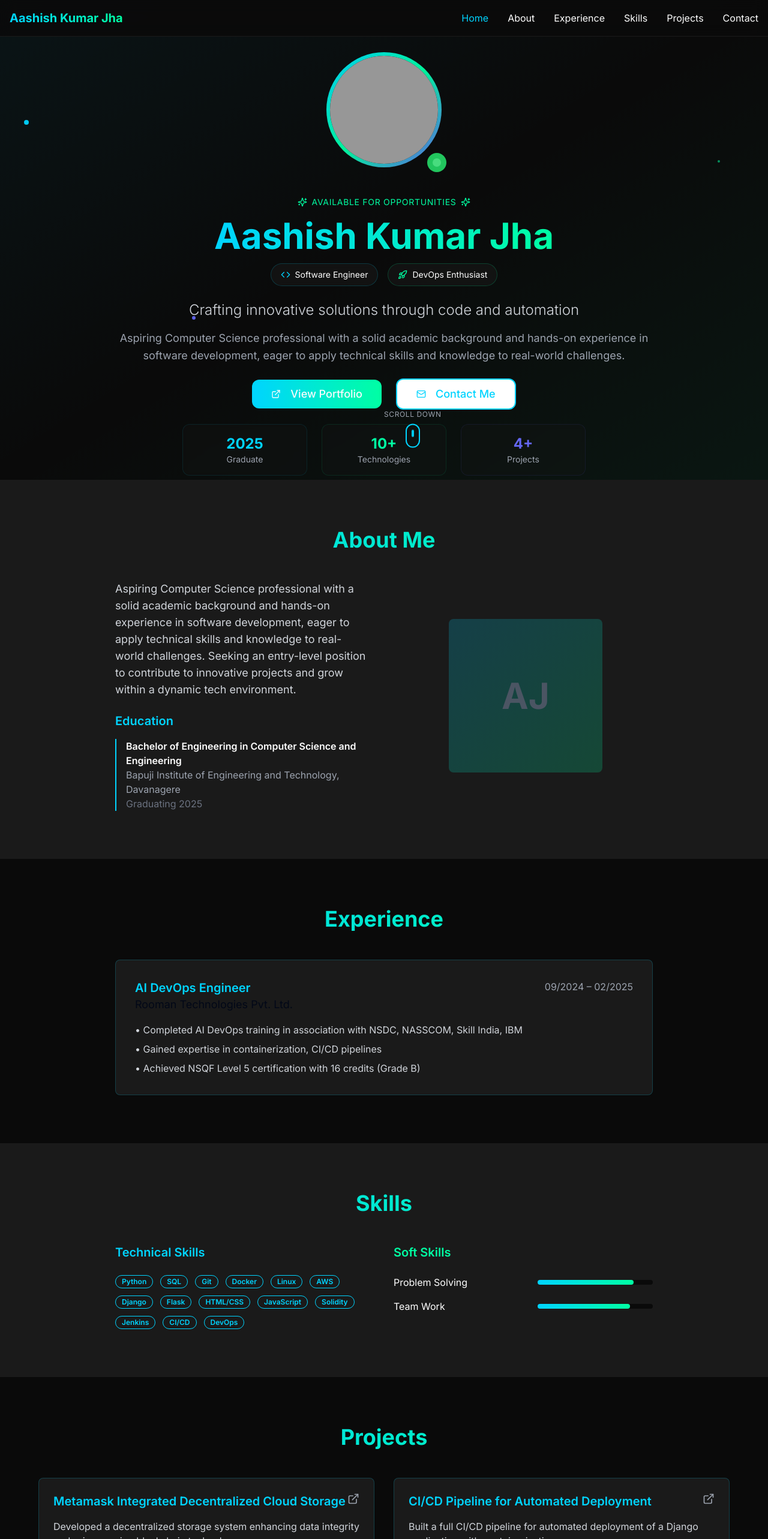
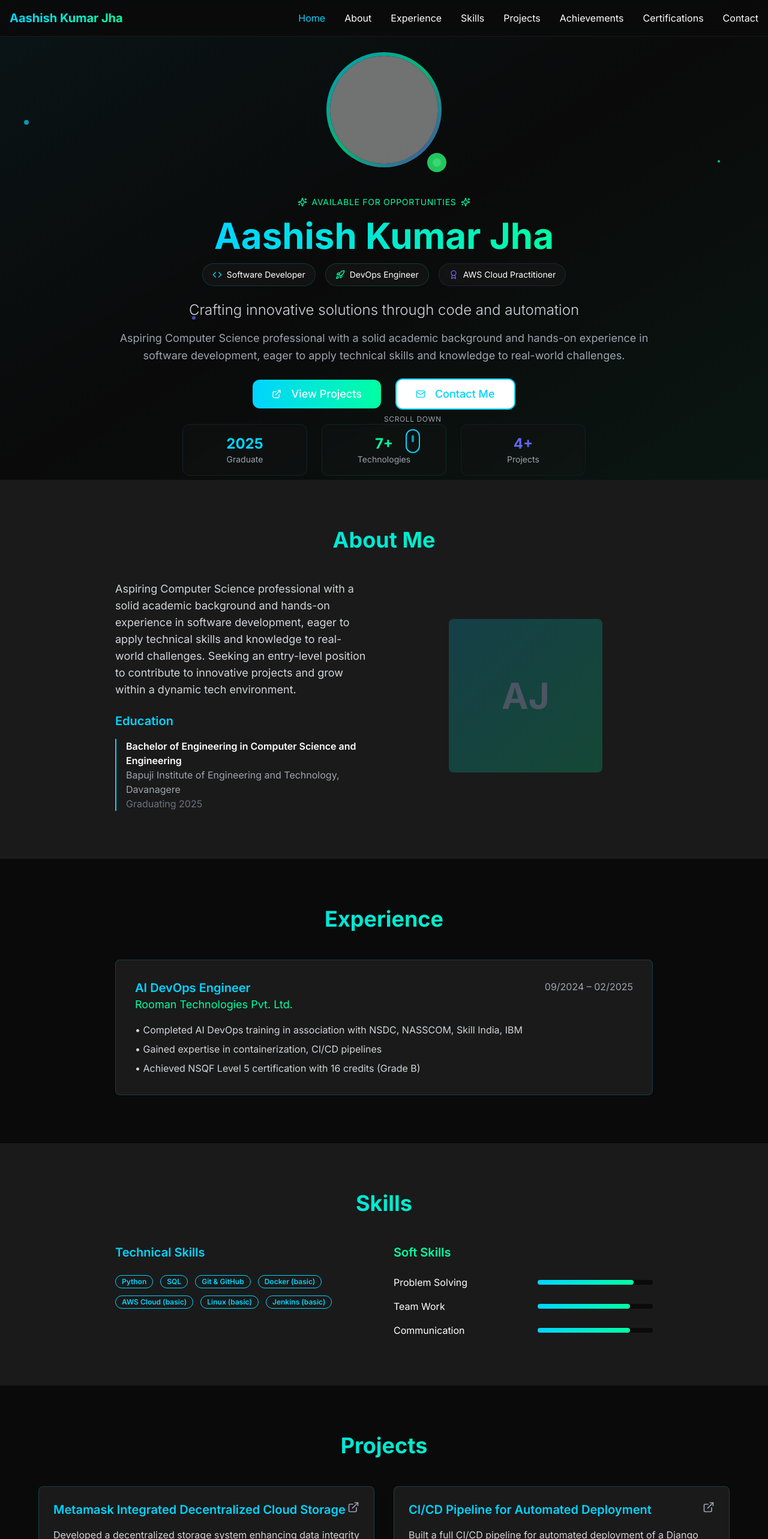
Before and after one commit to Aashish9311/aashish-portfolio-hub, a React (Vite) app: page / in a window 1280 px wide. Shown: the top 2566 px of the page at 60% size. Built offline with nearby package versions, Linux system fonts and the light colour scheme; grey boxes are pictures that could not be loaded.

Commit message:
Update portfolio content
- Updated hero section title and button text.
- Modified experience section text color.
- Updated skills and projects sections.
- Added resume download functionality.
- Added achievements and certifications sections.

```diff
--- a/src/pages/Index.tsx
+++ b/src/pages/Index.tsx
@@ -1,4 +1,3 @@
-
 
 import { useState, useEffect, useRef } from "react";
 import { Button } from "@/components/ui/button";
@@ -6,7 +5,7 @@ import { Card, CardContent } from "@/components/ui/card";
 import { Input } from "@/components/ui/input";
 import { Textarea } from "@/components/ui/textarea";
 import { Badge } from "@/components/ui/badge";
-import { Github, Linkedin, Mail, Phone, Download, ExternalLink, ChevronDown, Menu, X, Sparkles, Code, Rocket, MapPin, Calendar } from "lucide-react";
+import { Github, Linkedin, Mail, Phone, Download, ExternalLink, ChevronDown, Menu, X, Sparkles, Code, Rocket, MapPin, Calendar, Award, FileText } from "lucide-react";
 import { toast } from "@/hooks/use-toast";
 import emailjs from '@emailjs/browser';
 
@@ -28,7 +27,7 @@ const Index = () => {
   // Handle active section based on scroll position
   useEffect(() => {
     const handleScroll = () => {
-      const sections = ["home", "about", "experience", "skills", "projects", "contact"];
+      const sections = ["home", "about", "experience", "skills", "projects", "achievements", "certifications", "contact"];
       const currentSection = sections.find((section) => {
         const element = document.getElementById(section);
         if (element) {
@@ -87,9 +86,23 @@ const Index = () => {
     }
   };
 
-  const skills = [
-    "Python", "SQL", "Git", "Docker", "Linux", "AWS", "Django", "Flask",
-    "HTML/CSS", "JavaScript", "Solidity", "Jenkins", "CI/CD", "DevOps"
+  const handleResumeDownload = () => {
+    // Create a temporary link element to trigger download
+    const link = document.createElement('a');
+    link.href = '/resume.pdf'; // Assuming resume is in the public folder
+    link.download = 'Aashish_Kumar_Jha_Resume.pdf';
+    document.body.appendChild(link);
+    link.click();
+    document.body.removeChild(link);
+
+    toast({
+      title: "Resume Download",
+      description: "Resume download started. If it doesn't work, please contact me directly.",
+    });
+  };
+
+  const technicalSkills = [
+    "Python", "SQL", "Git & GitHub", "Docker (basic)", "AWS Cloud (basic)", "Linux (basic)", "Jenkins (basic)"
   ];
 
   const projects = [
@@ -97,25 +110,63 @@ const Index = () => {
       title: "Metamask Integrated Decentralized Cloud Storage",
       description: "Developed a decentralized storage system enhancing data integrity and privacy using blockchain technology.",
       technologies: ["IPFS", "Ethereum", "Smart Contract", "Solidity", "Metamask", "HTML/CSS/JS"],
-      link: "#"
+      link: "https://zingy-kelpie-b3afbd.netlify.app/"
     },
     {
       title: "CI/CD Pipeline for Automated Deployment",
       description: "Built a full CI/CD pipeline for automated deployment of a Django application with containerization.",
       technologies: ["Django", "Python", "Git", "Docker", "Jenkins", "EC2"],
-      link: "#"
+      link: "https://github.com/Aashish9311/CI-CD-Pipeline-For-Automated-Deployment"
     },
     {
       title: "Virtual Mouse Using Hand Gestures",
       description: "Contactless interaction with computers through gesture detection using computer vision.",
       technologies: ["Python", "OpenCV", "MediaPipe", "PyAutoGUI"],
-      link: "#"
+      link: "https://github.com/Aashish9311/Virtual_mouse"
     },
     {
       title: "Pharmacy Seller & Supplier System",
       description: "Streamlined communication and transactions between pharmacies and suppliers with a web application.",
       technologies: ["HTML", "CSS", "JS", "Bootstrap", "Flask", "SQLAlchemy"],
       link: "#"
+    }
+  ];
+
+  const achievements = [
+    {
+      title: "First Rank in Progyan 7.0",
+      description: "Awarded first rank in the in-house exhibition conducted by BIET CSE for the final year project: Metamask Integrated Decentralized Cloud Storage.",
+      icon: Award
+    },
+    {
+      title: "Published Paper",
+      description: "Published a research paper on Metamask Integrated Decentralized Cloud Storage.",
+      link: "https://philarchive.org/archive/AASRSS",
+      icon: FileText
+    }
+  ];
+
+  const certifications = [
+    {
+      title: "Participated In Establishing a CI/CD Pipeline for Automated Deployments (IBM CEP)",
+      link: "https://qr.me-qr.com/mobile/pdf/425d2c92-13be-4d5f-b8ad-fb4cbf66b5a7"
+    },
+    {
+      title: "Software Engineer Intern (HackerRank)",
+      link: "https://www.hackerrank.com/certificates/49e6f015ce5d"
+    },
+    {
+      title: "Python (HackerRank)",
+      link: "https://www.hackerrank.com/certificates/d7140b19c439"
+    },
+    {
+      title: "Problem Solving (HackerRank)",
+      link: "https://www.hackerrank.com/certificates/e71388ddb248"
+    },
+    {
+      title: "Technology Job Simulation",
+      description: "Certificate of Completion – Aashish Kumar Jha, May 28th, 2025. Completed practical tasks in Coding and Development (March – May 2025)",
+      link: "https://forage-uploads-prod.s3.amazonaws.com/completion-certificates/9PBTqmSxAf6zZTseP/udmxiyHeqYQLkTPvf_9PBTqmSxAf6zZTseP_XgXbpytRLdG5QBJKf_1748432564265_completion_certificate.pdf"
     }
   ];
 
@@ -129,7 +180,7 @@ const Index = () => {
 
             {/* Desktop Navigation */}
             <div className="hidden md:flex space-x-8">
-              {["Home", "About", "Experience", "Skills", "Projects", "Contact"].map((item) => (
+              {["Home", "About", "Experience", "Skills", "Projects", "Achievements", "Certifications", "Contact"].map((item) => (
                 <button
                   key={item}
                   onClick={() => scrollToSection(item.toLowerCase())}
@@ -154,7 +205,7 @@ const Index = () => {
           {/* Mobile Navigation */}
           {isMenuOpen && (
             <div className="md:hidden mt-4 pb-4 border-t border-portfolio-gray pt-4">
-              {["Home", "About", "Experience", "Skills", "Projects", "Contact"].map((item) => (
+              {["Home", "About", "Experience", "Skills", "Projects", "Achievements", "Certifications", "Contact"].map((item) => (
                 <button
                   key={item}
                   onClick={() => scrollToSection(item.toLowerCase())}
@@ -230,11 +281,15 @@ const Index = () => {
                 <div className="flex flex-wrap justify-center gap-4 mb-4">
                   <div className="flex items-center gap-2 bg-portfolio-gray/50 backdrop-blur-sm px-4 py-2 rounded-full border border-portfolio-blue/20">
                     <Code size={16} className="text-portfolio-blue" />
-                    <span className="text-sm">Software Engineer</span>
+                    <span className="text-sm">Software Developer</span>
                   </div>
                   <div className="flex items-center gap-2 bg-portfolio-gray/50 backdrop-blur-sm px-4 py-2 rounded-full border border-portfolio-teal/20">
                     <Rocket size={16} className="text-portfolio-teal" />
-                    <span className="text-sm">DevOps Enthusiast</span>
+                    <span className="text-sm">DevOps Engineer</span>
+                  </div>
+                  <div className="flex items-center gap-2 bg-portfolio-gray/50 backdrop-blur-sm px-4 py-2 rounded-full border border-portfolio-purple/20">
+                    <Award size={16} className="text-portfolio-purple" />
+                    <span className="text-sm">AWS Cloud Practitioner</span>
                   </div>
                 </div>
               </div>
@@ -257,7 +312,7 @@ const Index = () => {
                   className="bg-gradient-to-r from-portfolio-blue to-portfolio-teal hover:shadow-xl hover:shadow-portfolio-blue/25 transition-all duration-300 transform hover:scale-105 text-lg px-8 py-6 rounded-xl"
                 >
                   <ExternalLink className="mr-2" size={20} />
-                  View Portfolio
+                  View Projects
                 </Button>
                 <Button
                   variant="outline"
@@ -277,7 +332,7 @@ const Index = () => {
                   <div className="text-sm text-gray-400">Graduate</div>
                 </div>
                 <div className="text-center p-4 bg-portfolio-gray/30 backdrop-blur-sm rounded-xl border border-portfolio-teal/10">
-                  <div className="text-2xl font-bold text-portfolio-teal">10+</div>
+                  <div className="text-2xl font-bold text-portfolio-teal">7+</div>
                   <div className="text-sm text-gray-400">Technologies</div>
                 </div>
                 <div className="text-center p-4 bg-portfolio-gray/30 backdrop-blur-sm rounded-xl border border-portfolio-purple/10">
@@ -337,7 +392,7 @@ const Index = () => {
                 <div className="flex flex-col md:flex-row justify-between items-start mb-4">
                   <div>
                     <h3 className="text-xl font-semibold text-portfolio-blue">AI DevOps Engineer</h3>
-                    <p className="text-lg">Rooman Technologies Pvt. Ltd.</p>
+                    <p className="text-lg text-portfolio-teal">Rooman Technologies Pvt. Ltd.</p>
                   </div>
                   <p className="text-gray-400">09/2024 – 02/2025</p>
                 </div>
@@ -361,7 +416,7 @@ const Index = () => {
               <div>
                 <h3 className="text-xl font-semibold text-portfolio-blue mb-6">Technical Skills</h3>
                 <div className="flex flex-wrap gap-3">
-                  {skills.map((skill) => (
+                  {technicalSkills.map((skill) => (
                     <Badge
                       key={skill}
                       variant="outline"
@@ -383,6 +438,12 @@ const Index = () => {
                   </div>
                   <div className="flex justify-between items-center">
                     <span>Team Work</span>
+                    <div className="w-48 bg-portfolio-dark rounded-full h-2">
+                      <div className="bg-gradient-to-r from-portfolio-blue to-portfolio-teal h-2 rounded-full w-4/5"></div>
+                    </div>
+                  </div>
+                  <div className="flex justify-between items-center">
+                    <span>Communication</span>
                     <div className="w-48 bg-portfolio-dark rounded-full h-2">
                       <div className="bg-gradient-to-r from-portfolio-blue to-portfolio-teal h-2 rounded-full w-4/5"></div>
                     </div>
@@ -409,7 +470,14 @@ const Index = () => {
                     <h3 className="text-xl font-semibold text-portfolio-blue group-hover:text-portfolio-teal transition-colors">
                       {project.title}
                     </h3>
-                    <ExternalLink size={20} className="text-gray-400 hover:text-portfolio-blue transition-colors cursor-pointer" />
+                    <a
+                      href={project.link}
+                      target="_blank"
+                      rel="noopener noreferrer"
+                      className="text-gray-400 hover:text-portfolio-blue transition-colors"
+                    >
+                      <ExternalLink size={20} />
+                    </a>
                   </div>
                   <p className="text-gray-300 mb-4">{project.description}</p>
                   <div className="flex flex-wrap gap-2">
@@ -418,6 +486,81 @@ const Index = () => {
                         {tech}
                       </Badge>
                     ))}
+                  </div>
+                </CardContent>
+              </Card>
+            ))}
+          </div>
+        </div>
+      </section>
+
+      {/* Achievements Section */}
+      <section id="achievements" className="py-20 bg-portfolio-gray">
+        <div className="container mx-auto px-4">
+          <h2 className="text-4xl font-bold text-center mb-12 text-gradient">Achievements</h2>
+          <div className="max-w-4xl mx-auto grid md:grid-cols-2 gap-8">
+            {achievements.map((achievement, index) => (
+              <Card
+                key={index}
+                className="bg-portfolio-dark border-portfolio-blue/20 hover:border-portfolio-blue/50 transition-all hover:shadow-lg hover:shadow-portfolio-blue/10"
+              >
+                <CardContent className="p-6">
+                  <div className="flex items-start space-x-4">
+                    <div className="flex-shrink-0">
+                      <achievement.icon className="w-8 h-8 text-portfolio-blue" />
+                    </div>
+                    <div className="flex-1">
+                      <h3 className="text-xl font-semibold text-portfolio-blue mb-2">
+                        {achievement.title}
+                      </h3>
+                      <p className="text-gray-300 mb-4">{achievement.description}</p>
+                      {achievement.link && (
+                        <a
+                          href={achievement.link}
+                          target="_blank"
+                          rel="noopener noreferrer"
+                          className="inline-flex items-center text-portfolio-teal hover:text-portfolio-blue transition-colors"
+                        >
+                          View Paper <ExternalLink size={16} className="ml-1" />
+                        </a>
+                      )}
+                    </div>
+                  </div>
+                </CardContent>
+              </Card>
+            ))}
+          </div>
+        </div>
+      </section>
+
+      {/* Certifications Section */}
+      <section id="certifications" className="py-20">
+        <div className="container mx-auto px-4">
+          <h2 className="text-4xl font-bold text-center mb-12 text-gradient">Certifications</h2>
+          <div className="max-w-4xl mx-auto grid gap-6">
+            {certifications.map((cert, index) => (
+              <Card
+                key={index}
+                className="bg-portfolio-gray border-portfolio-blue/20 hover:border-portfolio-blue/50 transition-all hover:shadow-lg hover:shadow-portfolio-blue/10"
+              >
+                <CardContent className="p-6">
+                  <div className="flex justify-between items-start">
+                    <div className="flex-1">
+                      <h3 className="text-lg font-semibold text-portfolio-blue mb-2">
+                        {cert.title}
+                      </h3>
+                      {cert.description && (
+                        <p className="text-gray-300 mb-4">{cert.description}</p>
+                      )}
+                    </div>
+                    <a
+                      href={cert.link}
+                      target="_blank"
+                      rel="noopener noreferrer"
+                      className="ml-4 text-portfolio-teal hover:text-portfolio-blue transition-colors"
+                    >
+                      <ExternalLink size={20} />
+                    </a>
                   </div>
                 </CardContent>
               </Card>
@@ -455,7 +598,10 @@ const Index = () => {
                   </a>
                 </div>
               </div>
-              <Button className="mt-6 bg-gradient-to-r from-portfolio-blue to-portfolio-teal hover:shadow-lg hover:shadow-portfolio-blue/25 transition-all">
+              <Button
+                onClick={handleResumeDownload}
+                className="mt-6 bg-gradient-to-r from-portfolio-blue to-portfolio-teal hover:shadow-lg hover:shadow-portfolio-blue/25 transition-all"
+              >
                 <Download size={16} className="mr-2" />
                 Download Resume
               </Button>
```
